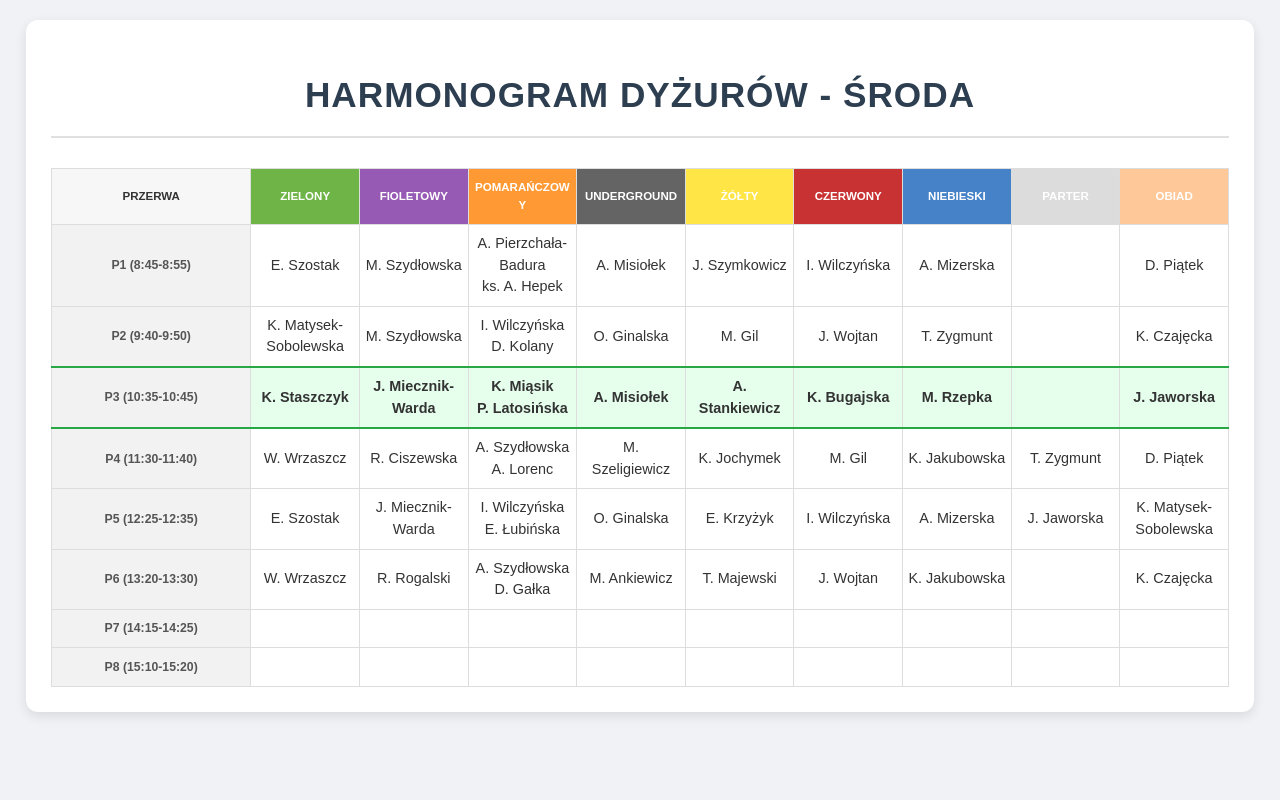
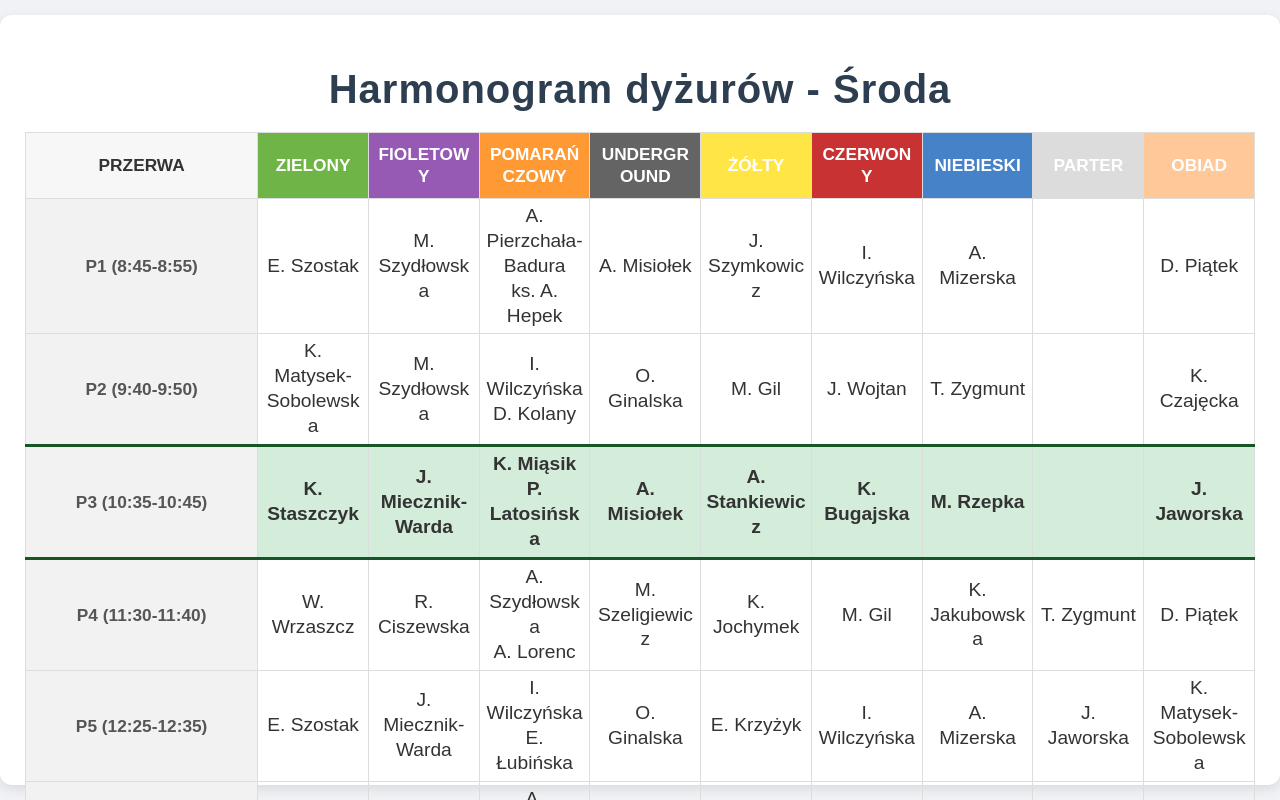
Before and after one commit to Hen9est/Dyzury, a plain HTML site: page index.html in a window 1280 px wide. Drawn offline with Linux system fonts and the light colour scheme.

Commit message:
Update style.css

```diff
--- a/style.css
+++ b/style.css
@@ -1,80 +1,73 @@
-/* style.css - Zaktualizowany arkusz stylów dla widoku tygodniowego */
+/* style.css - Zaktualizowany arkusz stylów dla widoku dziennego */
 
 /* --- Ustawienia globalne --- */
+html, body {
+    width: 100%;
+    height: 100%;
+    margin: 0;
+    padding: 0;
+    overflow: hidden; /* Zapobiega pojawianiu się pasków przewijania */
+    display: flex;
+    justify-content: center;
+    align-items: center;
+    background-color: #f0f2f5;
+}
+
 body {
     font-family: 'Arial', sans-serif;
-    background-color: #f0f2f5; /* Delikatnie zmienione tło */
     color: #333;
-    margin: 0;
-    padding: 20px; /* Dodanie przestrzeni wokół całej zawartości */
-    line-height: 1.5;
 }
 
 /* --- Główny kontener --- */
 .container {
-    width: 95%;
-    max-width: 1400px; /* Ograniczenie szerokości na dużych ekranach */
-    margin: 0 auto; /* Wyśrodkowanie kontenera */
+    width: 1280px; /* Stała szerokość dla ekranu informacyjnego */
+    height: 720px; /* Stała wysokość */
     background-color: #ffffff;
     border-radius: 12px;
     box-shadow: 0 4px 12px rgba(0, 0, 0, 0.1);
     padding: 25px;
     text-align: center;
+    display: flex;
+    flex-direction: column;
 }
 
 /* --- Tytuły --- */
 #main-title {
-    font-size: 2.2em; /* Powiększony główny tytuł */
+    font-size: 2.5em;
     color: #2c3e50;
-    margin-bottom: 30px;
-    text-transform: uppercase;
+    margin-bottom: 20px;
     font-weight: bold;
     letter-spacing: 1px;
-    border-bottom: 2px solid #e0e0e0; /* Subtelne podkreślenie */
-    padding-bottom: 15px;
-}
-
-/* Tytuł każdego dnia (np. "Poniedziałek") */
-h2 {
-    font-size: 1.8em;
-    color: #34495e;
-    text-align: left; /* Wyrównanie do lewej dla lepszej struktury */
-    margin-top: 20px;
-    margin-bottom: 15px;
-}
-
-/* --- Kontener dla pojedynczej tabeli dnia --- */
-.day-schedule {
-    margin-bottom: 50px; /* Zwiększony odstęp między tabelami */
+    flex-shrink: 0; /* Zapobiega kurczeniu się tytułu */
 }
 
 /* --- Stylizacja tabel --- */
 table {
     width: 100%;
     border-collapse: collapse;
-    table-layout: fixed; /* Stały układ kolumn dla równego wyglądu */
-    font-size: 0.9em; /* Zwiększona domyślna czcionka w tabeli */
+    table-layout: fixed;
+    font-size: 1.2em; /* Zwiększona czcionka dla lepszej czytelności na ekranie */
+    flex-grow: 1; /* Tabela wypełnia dostępną przestrzeń */
 }
 
 th, td {
-    border: 1px solid #ddd; /* Jaśniejsza ramka */
-    padding: 8px 5px; /* Lepszy odstęp w komórkach */
+    border: 1px solid #ddd;
+    padding: 5px; /* Dopasowany padding */
     text-align: center;
     vertical-align: middle;
     word-wrap: break-word;
+    line-height: 1.3;
 }
 
 /* --- Nagłówek tabeli --- */
 thead th {
     background-color: #f7f7f7;
-    color: #333;
     font-weight: bold;
     text-transform: uppercase;
-    font-size: 0.8em;
+    font-size: 0.9em;
     padding: 10px 5px;
 }
 
-/* Nagłówki z nazwami lokalizacji (kolorowe) */
 .location-header {
     color: white;
     font-weight: bold;
@@ -85,41 +78,29 @@ thead th {
     background-color: #f2f2f2;
     font-weight: bold;
     color: #555;
-    font-size: 0.85em;
+    font-size: 0.9em;
 }
 
-/* Ustawienie szerokości pierwszej kolumny (Przerwy) */
 th:first-child, td:first-child {
-    width: 16%; /* Zapewnienie odpowiedniej szerokości na nazwy przerw */
+    width: 18%; /* Szerokość pierwszej kolumny */
 }
 
 /* --- Podświetlenie aktualnej przerwy --- */
 .current-break-row {
-    background-color: #e6ffed !important; /* Jaśniejsze, ale wyraźne zielone tło */
+    background-color: #d4edda !important; /* Zielone tło */
     font-weight: bold;
 }
-
-.current-break-row td, .current-break-row th {
-    border-top: 2px solid #28a745; /* Grubsza górna i dolna ramka */
-    border-bottom: 2px solid #28a745;
+.current-break-row td {
+    border-top: 3px solid #155724;
+    border-bottom: 3px solid #155724;
 }
 
-/* --- Responsywność dla mniejszych ekranów --- */
-@media (max-width: 768px) {
-    body {
-        padding: 10px;
-    }
-    .container {
-        padding: 15px;
-    }
-    th, td {
-        font-size: 0.75em; /* Zmniejszenie czcionki na urządzeniach mobilnych */
-        padding: 5px 2px;
-    }
-    #main-title {
-        font-size: 1.5em;
-    }
-    h2 {
-        font-size: 1.3em;
-    }
+/* --- Podświetlenie nadchodzącej przerwy --- */
+.upcoming-break-row {
+    background-color: #fff3cd !important; /* Żółte tło */
+    font-weight: bold;
 }
+.upcoming-break-row td {
+    border-top: 3px solid #856404;
+    border-bottom: 3px solid #856404;
+}
```
